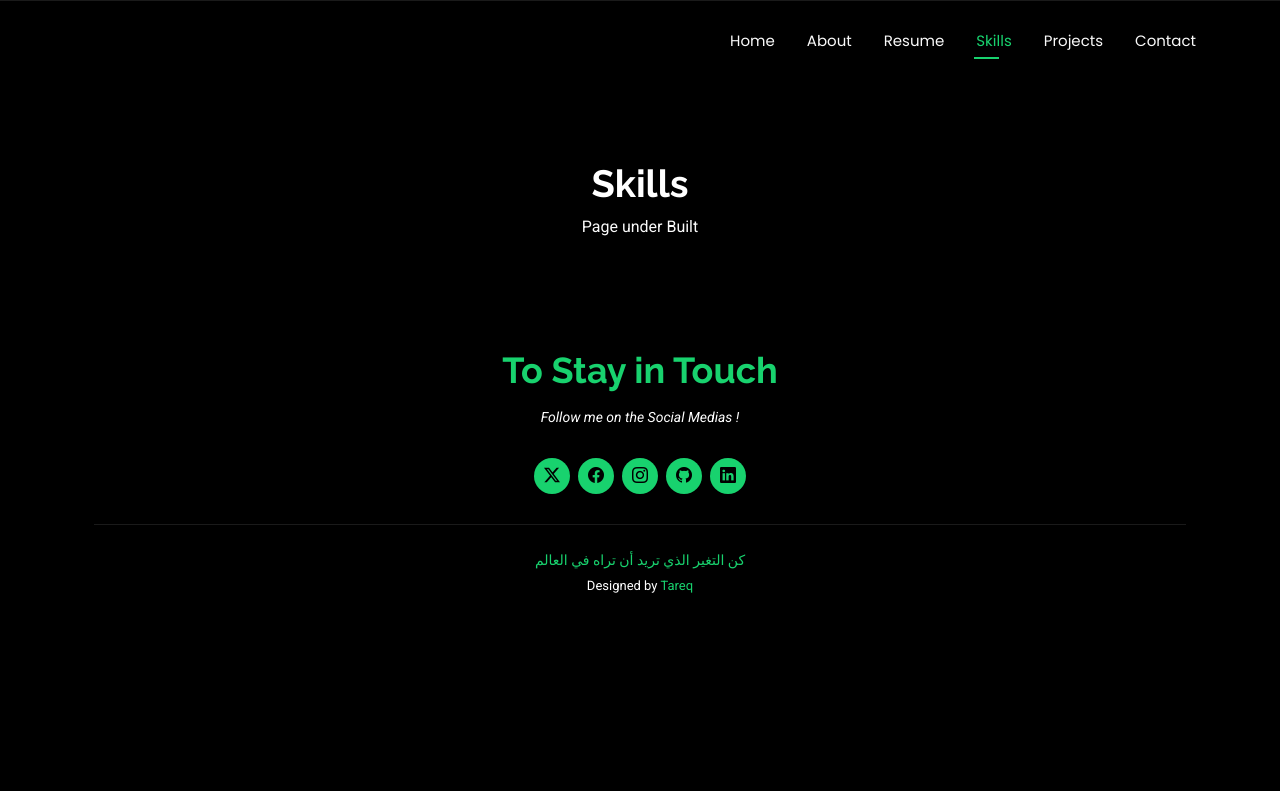
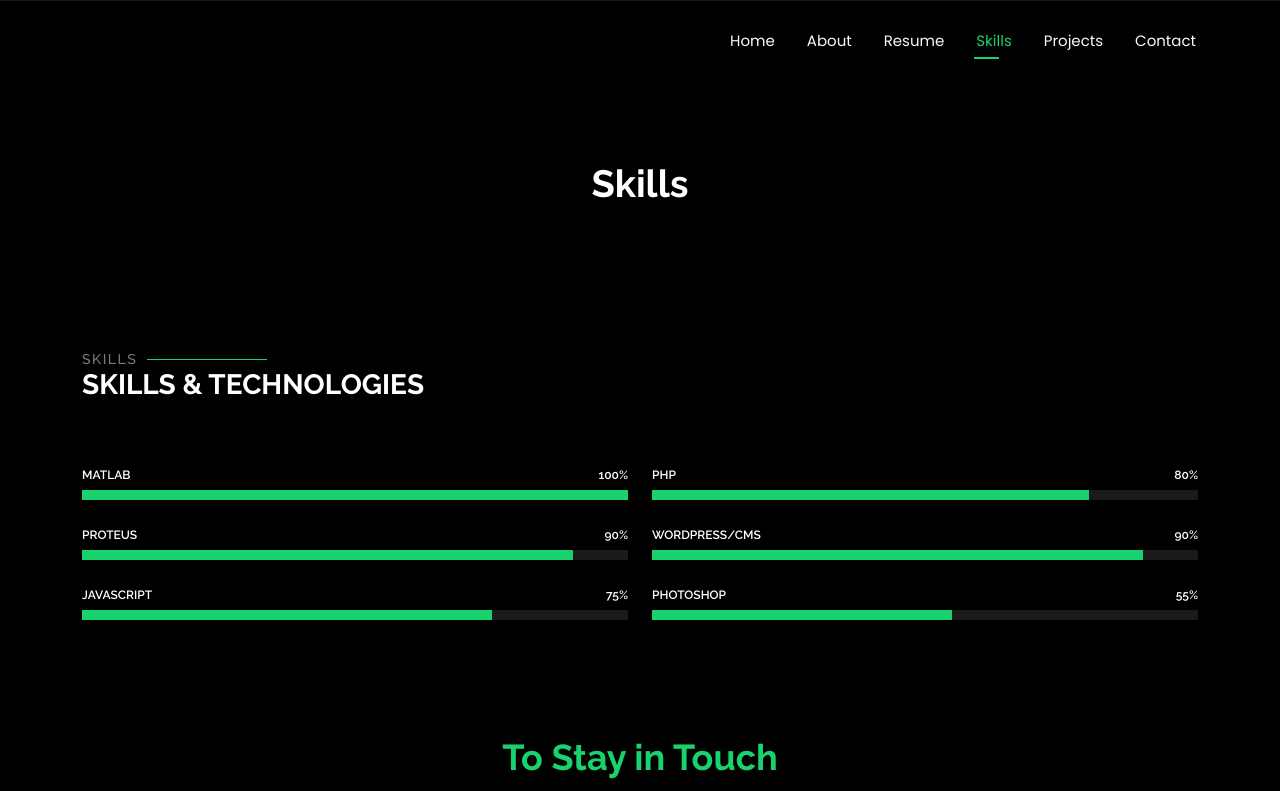
Before and after one commit to Tarequesti7/me, a plain HTML site: page services.html in a window 1280 px wide. Shown: the top 791 px of the page. Drawn offline with Linux system fonts and the light colour scheme.

Commit message:
Update services.html

```diff
--- a/services.html
+++ b/services.html
@@ -71,13 +71,81 @@
           <div class="row d-flex justify-content-center text-center">
             <div class="col-lg-8">
               <h1>Skills</h1>
-              <p class="mb-0">Page under Built</p>
             </div>
           </div>
         </div>
       </div>
 
     </div><!-- End Page Title -->
+
+    <!-- Skills Section -->
+    <section id="skills" class="skills section">
+
+      <!-- Section Title -->
+      <div class="container section-title" data-aos="fade-up">
+        <h2>Skills</h2>
+        <div><span>Skills & </span> <span class="description-title">Technologies</span></div>
+      </div><!-- End Section Title -->
+
+      <div class="container" data-aos="fade-up" data-aos-delay="100">
+
+        <div class="row skills-content skills-animation">
+
+          <div class="col-lg-6">
+
+            <div class="progress">
+              <span class="skill"><span>MATLAB</span> <i class="val">100%</i></span>
+              <div class="progress-bar-wrap">
+                <div class="progress-bar" role="progressbar" aria-valuenow="100" aria-valuemin="0" aria-valuemax="100"></div>
+              </div>
+            </div><!-- End Skills Item -->
+
+            <div class="progress">
+              <span class="skill"><span>Proteus</span> <i class="val">90%</i></span>
+              <div class="progress-bar-wrap">
+                <div class="progress-bar" role="progressbar" aria-valuenow="90" aria-valuemin="0" aria-valuemax="100"></div>
+              </div>
+            </div><!-- End Skills Item -->
+
+            <div class="progress">
+              <span class="skill"><span>JavaScript</span> <i class="val">75%</i></span>
+              <div class="progress-bar-wrap">
+                <div class="progress-bar" role="progressbar" aria-valuenow="75" aria-valuemin="0" aria-valuemax="100"></div>
+              </div>
+            </div><!-- End Skills Item -->
+
+          </div>
+
+          <div class="col-lg-6">
+
+            <div class="progress">
+              <span class="skill"><span>PHP</span> <i class="val">80%</i></span>
+              <div class="progress-bar-wrap">
+                <div class="progress-bar" role="progressbar" aria-valuenow="80" aria-valuemin="0" aria-valuemax="100"></div>
+              </div>
+            </div><!-- End Skills Item -->
+
+            <div class="progress">
+              <span class="skill"><span>WordPress/CMS</span> <i class="val">90%</i></span>
+              <div class="progress-bar-wrap">
+                <div class="progress-bar" role="progressbar" aria-valuenow="90" aria-valuemin="0" aria-valuemax="100"></div>
+              </div>
+            </div><!-- End Skills Item -->
+
+            <div class="progress">
+              <span class="skill"><span>Photoshop</span> <i class="val">55%</i></span>
+              <div class="progress-bar-wrap">
+                <div class="progress-bar" role="progressbar" aria-valuenow="55" aria-valuemin="0" aria-valuemax="100"></div>
+              </div>
+            </div><!-- End Skills Item -->
+
+          </div>
+
+        </div>
+
+      </div>
+
+    </section><!-- /Skills Section -->
 
   </main>
 
```
